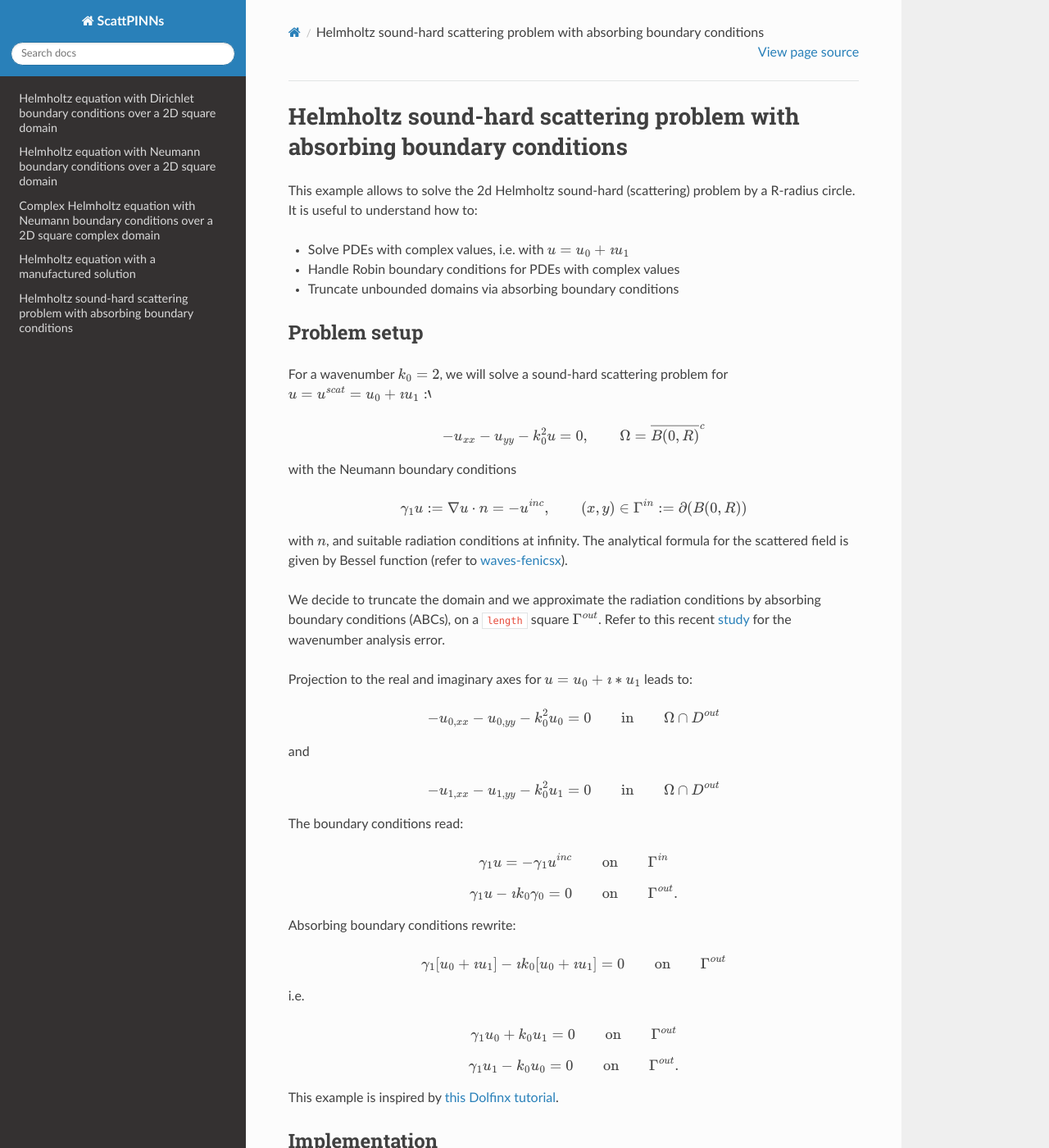
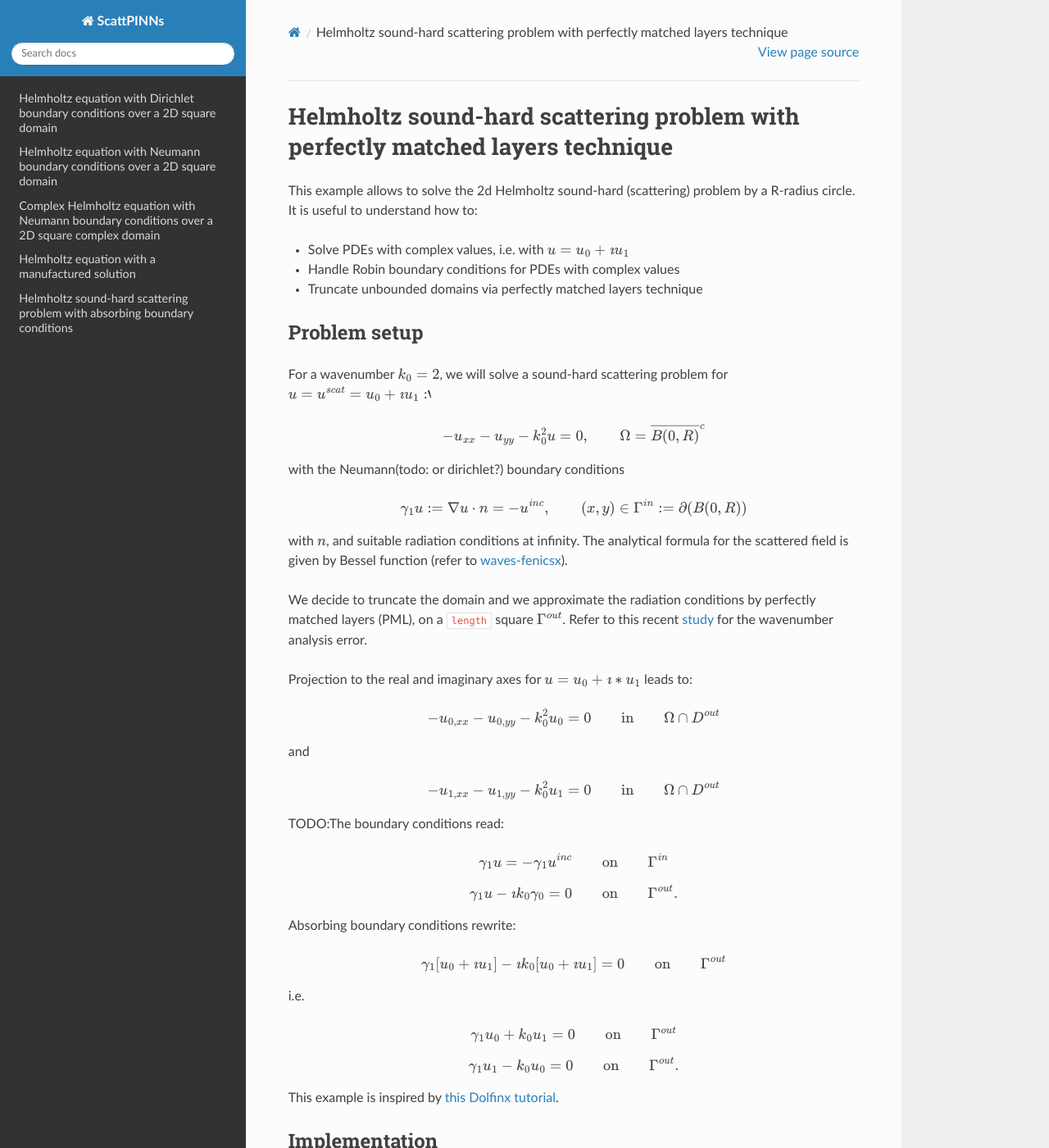
Before and after one commit to pescap/ScattPINNs, a Sphinx documentation site: the page built from docs/source/forward/helmholtz.2d.sound.hard.pml.rst, in a window 1280 px wide and 1400 px high. Shown: the whole window at 82% size. Built offline with Sphinx 7.4.7 and the Read the Docs theme 2.0.0, drawn with Linux system fonts in a browser that asks for light colours.

Commit message:
Minor changes to PML docs
Started the changes in the doc for the PML case

```diff
--- a/docs/source/forward/helmholtz.2d.sound.hard.pml.rst
+++ b/docs/source/forward/helmholtz.2d.sound.hard.pml.rst
@@ -1,11 +1,11 @@
-Helmholtz sound-hard scattering problem with absorbing boundary conditions
+Helmholtz sound-hard scattering problem with perfectly matched layers technique
 =====================================================================================
 
 This example allows to solve the 2d Helmholtz sound-hard (scattering) problem by a R-radius circle. It is useful to understand how to:
 
 * Solve PDEs with complex values, i.e. with :math:`u = u_0 + \imath u_1`
 * Handle Robin boundary conditions for PDEs with complex values
-* Truncate unbounded domains via absorbing boundary conditions
+* Truncate unbounded domains via perfectly matched layers technique
 
 Problem setup
 --------------
@@ -14,13 +14,13 @@ For a wavenumber :math:`k_0= 2`, we will solve a sound-hard scattering problem f
 
 .. math:: - u_{xx}-u_{yy} - k_0^2 u = 0, \qquad  \Omega = \overline{B(0,R)}^c
 
-with the Neumann boundary conditions
+with the Neumann(todo: or dirichlet?) boundary conditions
 
 .. math:: \gamma_1 u :=\nabla u \cdot n =- u^{inc}, \qquad (x,y)\in \Gamma^{in} : = \partial (B(0,R))
 
 with :math:`n`, and suitable radiation conditions at infinity. The analytical formula for the scattered field is given by Bessel function (refer to `waves-fenicsx <https://github.com/samuelpgroth/waves-fenicsx/tree/master/frequency>`_).
 
-We decide to truncate the domain and we approximate the radiation conditions by absorbing boundary conditions (ABCs), on a ``length`` square :math:`\Gamma^{out}`. Refer to this recent `study <https://arxiv.org/pdf/2101.02154.pdf>`_ for the wavenumber analysis error.
+We decide to truncate the domain and we approximate the radiation conditions by perfectly matched layers (PML), on a ``length`` square :math:`\Gamma^{out}`. Refer to this recent `study <https://arxiv.org/pdf/2101.02154.pdf>`_ for the wavenumber analysis error.
 
 Projection to the real and imaginary axes for :math:`u = u_0+ \imath * u_1` leads to:
 
@@ -30,7 +30,7 @@ and
 
 .. math:: - u_{1,xx}-u_{1,yy} - k_0^2 u_1 = 0 \qquad\text{in}\qquad  \Omega \cap D^{out}
 
-The boundary conditions read:
+TODO:The boundary conditions read:
 
 .. math:: \gamma_1 u =  - \gamma_1 u^{inc} \qquad \text{on} \qquad\Gamma^{in}
 .. math:: \gamma_1 u - \imath k_0 \gamma_0 = 0 \qquad \text{on} \qquad \Gamma^{out}.
```
